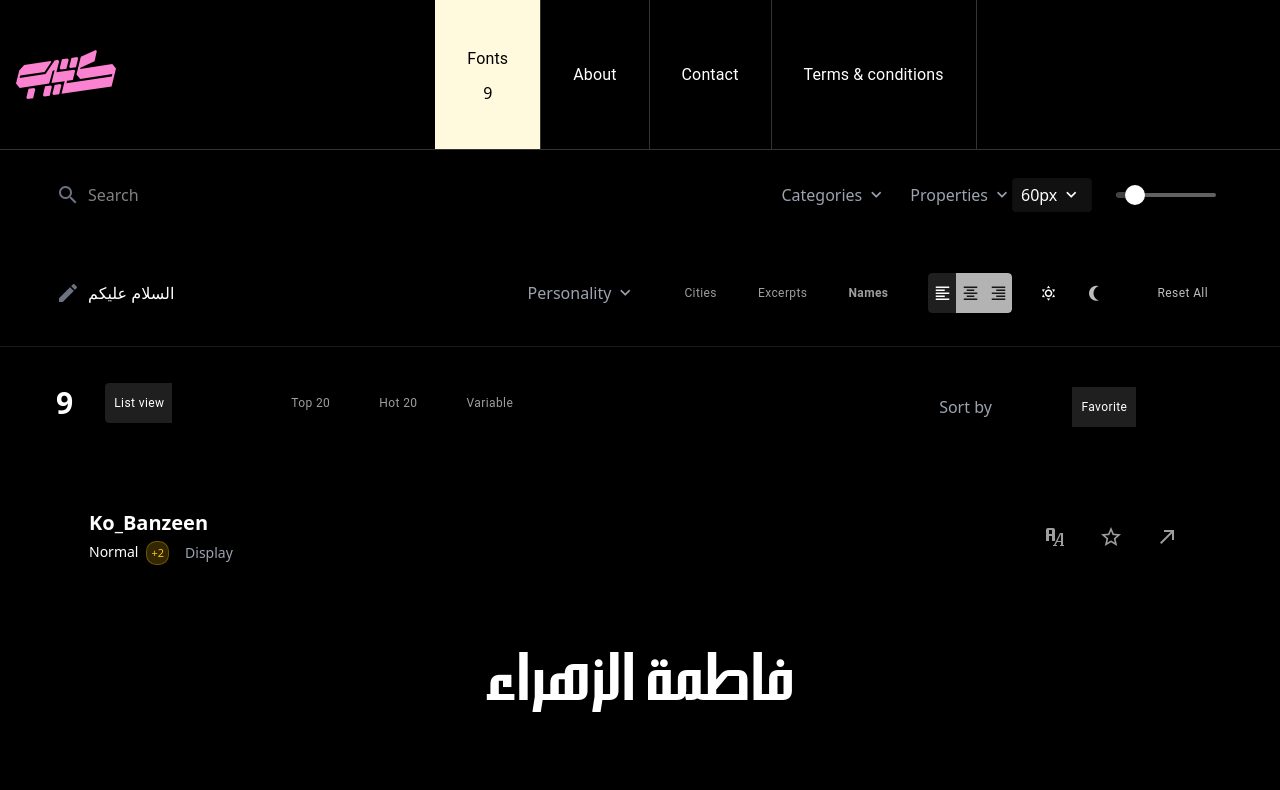
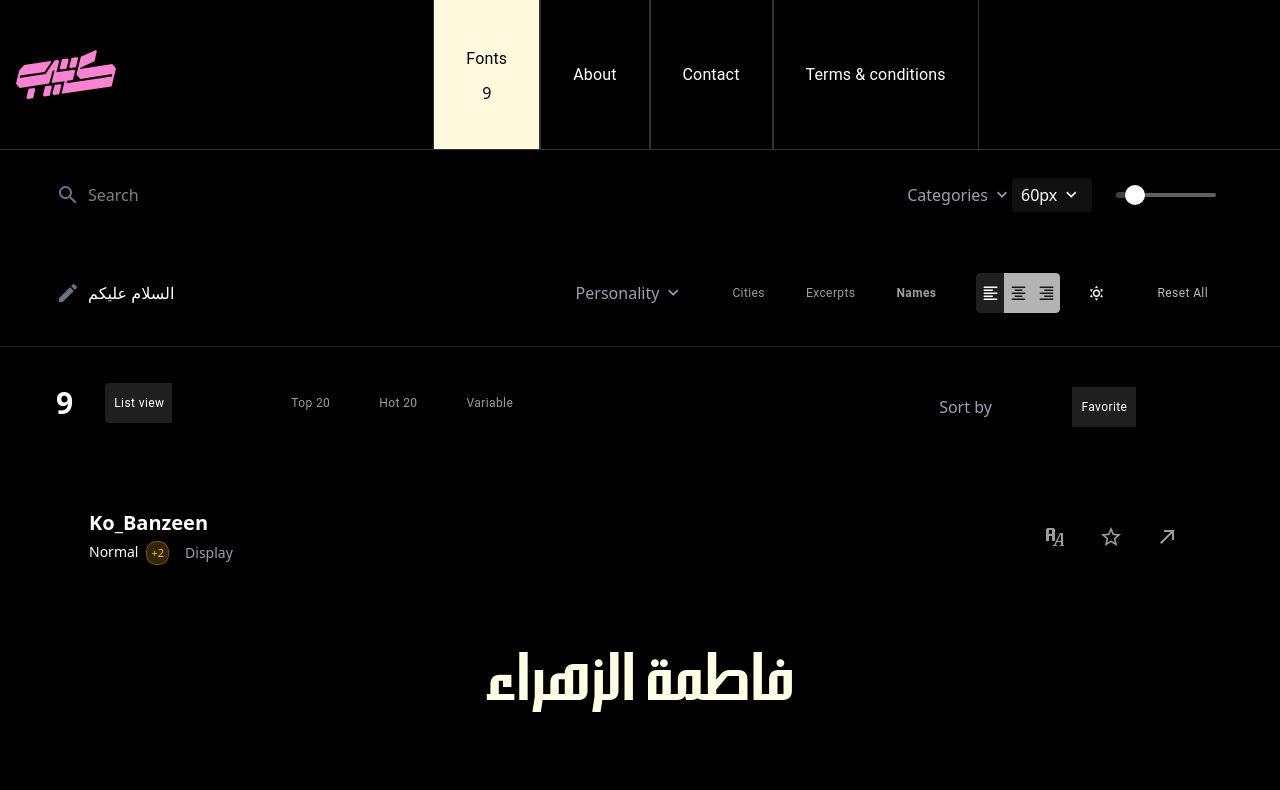
Before and after one commit to ahmeddysf100/font-app, a Vue app: page /font-app/fonts in a window 1280 px wide. Shown: the top 790 px of the page. Built offline with nearby package versions, Linux system fonts and the light colour scheme.

Commit message:
Add text dark mode functionality across components, including FontCard, FontsHome, SearchFilters, and Navbar. Implement theme toggle feature and update styles accordingly for dark and light modes.

```diff
--- a/src/components/FontCard.vue
+++ b/src/components/FontCard.vue
@@ -34,6 +34,10 @@ const props = defineProps({
     type: String,
     default: "السلام عليكم",
   },
+  textDarkMode: {
+    type: Boolean,
+    default: false,
+  },
 });
 
 const router = useRouter();
@@ -41,6 +45,7 @@ const fontStore = useFontStore();
 const showOptions = ref(false);
 const sittingsStore = useSittingsStore();
 // Font customization controls
+const textDarkMode = ref(props.textDarkMode);
 const fontWeight = ref(400);
 const fontSize = ref(props.fontSize);
 const fontStyle = ref("normal");
@@ -137,9 +142,9 @@ const toggleOptions = (e) => {
   // Don't trigger if we're clicking inside options panel or preview
   if (
     e.target.closest(".font-options-panel") ||
-    e.target.closest(".sample-text-editor") ||
-    e.target.closest("button") ||
-    e.target.closest(".v-btn")
+    e.target.closest(".sample-text-editor")
+    // e.target.closest("button") ||
+    // e.target.closest(".v-btn")
   ) {
     return;
   }
@@ -230,12 +235,6 @@ const getWeightName = (value) => {
       return value.toString();
   }
 };
-console.log(props.font);
-// Font Style Selector
-const selectFontStyle = (weight, italic) => {
-  fontWeight.value = weight;
-  fontStyle.value = italic ? "italic" : "normal";
-};
 
 // New variables for the style dropdown
 const selectedStyle = ref(null);
@@ -318,6 +317,7 @@ const sampleTextStyle = computed(() => {
     textTransform: isAllCaps.value ? "uppercase" : "none",
     fontWeight: fontWeight.value,
     fontStyle: fontStyle.value,
+    color: textDarkMode ? "white" : "black",
   };
 
   // Add variable font settings if applicable
@@ -361,6 +361,13 @@ watch(
     initSelectedStyle();
   },
   { deep: true }
+);
+
+watch(
+  () => props.textDarkMode,
+  (newVal) => {
+    textDarkMode.value = newVal;
+  }
 );
 
 // Add a watch to track changes in the settings store
@@ -632,6 +639,8 @@ onMounted(() => {
           'preview-collapsed': showOptions,
           'auto-height': fontSize > 80,
           'arabic-font': font.category === 'Arabic',
+          'bg-dark-btn': textDarkMode,
+          'bg-light-btn': !textDarkMode,
         }"
         :style="previewContainerStyle"
         @click.stop
@@ -661,6 +670,8 @@ onMounted(() => {
           :class="[
             `weight-${fontWeight}`,
             { 'rtl-text': font.category === 'Arabic' },
+            { 'text-dark-btn': !textDarkMode },
+            { 'text-light-btn': textDarkMode },
           ]"
           :style="sampleTextStyle"
         ></p>
@@ -951,7 +962,7 @@ onMounted(() => {
           variant="text"
           color="gray"
           icon
-          @click.stop="toggleOptions"
+          @click="toggleOptions"
           class="customize-btn"
         >
           <v-icon>{{ showOptions ? "mdi-chevron-up" : "mdi-tune" }}</v-icon>
@@ -962,14 +973,22 @@ onMounted(() => {
 </template>
 
 <style scoped>
-@font-face {
-  font-family: "KoShareb";
-  src: url("../assets/fonts/KoShareb/OTF/KoShareb-Display.otf")
-    format("opentype");
-  font-weight: normal;
-  font-style: normal;
+
+.text-dark-btn {
+  color: rgb(255,255,227) !important;
 }
 
+.text-light-btn {
+  color: black !important;
+}
+
+.bg-dark-btn {
+  background-color: rgb(255,255,227) !important;
+}
+
+.bg-light-btn {
+  background-color: black !important;
+}
 .font-card-container {
   margin-bottom: 20px;
 }
--- a/src/components/FontsHome.vue
+++ b/src/components/FontsHome.vue
@@ -189,6 +189,11 @@ const handleFilterChange = (filter) => {
   }
 };
 
+const textDarkMode = ref(false);
+const handleToggleTheme = (theme) => {
+  textDarkMode.value = theme;
+};
+
 const handleFontSizeChange = (size) => {
   fontSize.value = size;
 };
@@ -347,6 +352,7 @@ const getSampleTextForFontComputed = computed(() => {
       @filter-change="handleFilterChange"
       @font-size-change="handleFontSizeChange"
       @reset="handleReset"
+      @toggle-theme="handleToggleTheme"
     />
 
     <!-- Font display options -->
@@ -433,7 +439,8 @@ const getSampleTextForFontComputed = computed(() => {
               :font="font"
               :font-css="fontCss"
               :sample-text="getSampleTextForFontComputed(font)"
-              :key="`${font.id}-${filterState.textType}`"
+              :key="`${font.id}-${filterState.textType}-${textDarkMode}`"
+              :text-dark-mode="textDarkMode"
             />
           </v-col>
         </v-row>
--- a/src/components/Navbar.vue
+++ b/src/components/Navbar.vue
@@ -127,7 +127,7 @@ onUnmounted(() => {
 
         <v-divider class="my-4 bg-grey-darken-3"></v-divider>
 
-        <v-list-item color="white" @click="themeStore.toggleDarkMode()" class="theme-toggle-item">
+        <!-- <v-list-item color="white" @click="themeStore.toggleDarkMode()" class="theme-toggle-item">
           <template v-slot:prepend>
             <v-icon color="white">
               {{ themeStore.darkMode ? "mdi-weather-sunny" : "mdi-weather-night" }}
@@ -136,7 +136,7 @@ onUnmounted(() => {
           <template v-slot:title>
             <span class="text-body-1">Toggle Theme</span>
           </template>
-        </v-list-item>
+        </v-list-item> -->
       </v-list>
     </v-navigation-drawer>
   </div>
@@ -168,10 +168,13 @@ onUnmounted(() => {
 .menu-item-col {
   height: 100%;
   border-right: 1px solid #333;
+  border-left: 1px solid #333;
   color: white;
   cursor: pointer;
   transition: background-color 0.3s;
 }
+
+
 
 .active-menu-item {
   background-color: #fff9de; /* Light yellow background for active tab */
--- a/src/components/SearchFilters.vue
+++ b/src/components/SearchFilters.vue
@@ -14,6 +14,7 @@ const emit = defineEmits([
   "search",
   "filter-change",
   "font-size-change",
+  "toggle-theme",
 ]);
 
 // Mobile detection
@@ -172,6 +173,12 @@ const updateSampleText = () => {
   emit("filter-change", { type: "sampleText", value: sampleText.value });
 };
 
+const textDarkMode = ref(false);
+const toggleTheme = () => {
+  textDarkMode.value = !textDarkMode.value;
+  emit("toggle-theme", textDarkMode.value);
+};
+
 // Click outside handler for font size dropdown
 const fontSizeRef = ref(null);
 
@@ -248,7 +255,7 @@ onUnmounted(() => {
             </div>
 
             <!-- Properties Dropdown -->
-            <div class="ml-6 relative">
+            <!-- <div class="ml-6 relative">
               <v-menu>
                 <template v-slot:activator="{ props }">
                   <div v-bind="props" class="flex items-center cursor-pointer">
@@ -268,7 +275,7 @@ onUnmounted(() => {
                   </v-list-item>
                 </v-list>
               </v-menu>
-            </div>
+            </div> -->
 
             <!-- Font Size (Desktop) -->
             <div class="ml-auto flex items-center">
@@ -370,7 +377,7 @@ onUnmounted(() => {
             </div>
 
             <!-- Properties Dropdown Mobile -->
-            <div class="mobile-dropdown mb-3 w-full sm:w-1/2 sm:pl-2">
+            <!-- <div class="mobile-dropdown mb-3 w-full sm:w-1/2 sm:pl-2">
               <span class="text-gray-400 text-sm mb-1 block">Property</span>
               <v-menu location="bottom" :close-on-content-click="true">
                 <template v-slot:activator="{ props }">
@@ -394,7 +401,7 @@ onUnmounted(() => {
                   </v-list-item>
                 </v-list>
               </v-menu>
-            </div>
+            </div> -->
           </div>
         </div>
 
@@ -560,7 +567,7 @@ onUnmounted(() => {
               v-model="sampleText"
               type="text"
               placeholder="Type your sample text here"
-              class="bg-transparent border-none outline-none text-white w-full"
+              class=" border-none outline-none text-white w-full"
               @input="updateSampleText"
             />
           </div>
@@ -657,20 +664,21 @@ onUnmounted(() => {
 
           <!-- Theme Toggle -->
           <div class="ml-4 flex items-center">
-            <v-btn icon size="small" variant="text" color="white">
+            <v-btn icon size="small" variant="text" color="white" @click="toggleTheme()">
               <v-icon>{{
-                themeMode === "dark" ? "mdi-weather-night" : "mdi-weather-sunny"
+                textDarkMode ? "mdi-weather-night" : "mdi-weather-sunny"
               }}</v-icon>
             </v-btn>
-            <v-btn
+            <!-- <v-btn
               icon
               size="small"
               variant="text"
               color="grey-lighten-1"
               class="ml-2"
+              @click="toggleTheme('dark')"
             >
               <v-icon>mdi-moon-waning-crescent</v-icon>
-            </v-btn>
+            </v-btn> -->
           </div>
 
           <!-- Reset All -->
```
